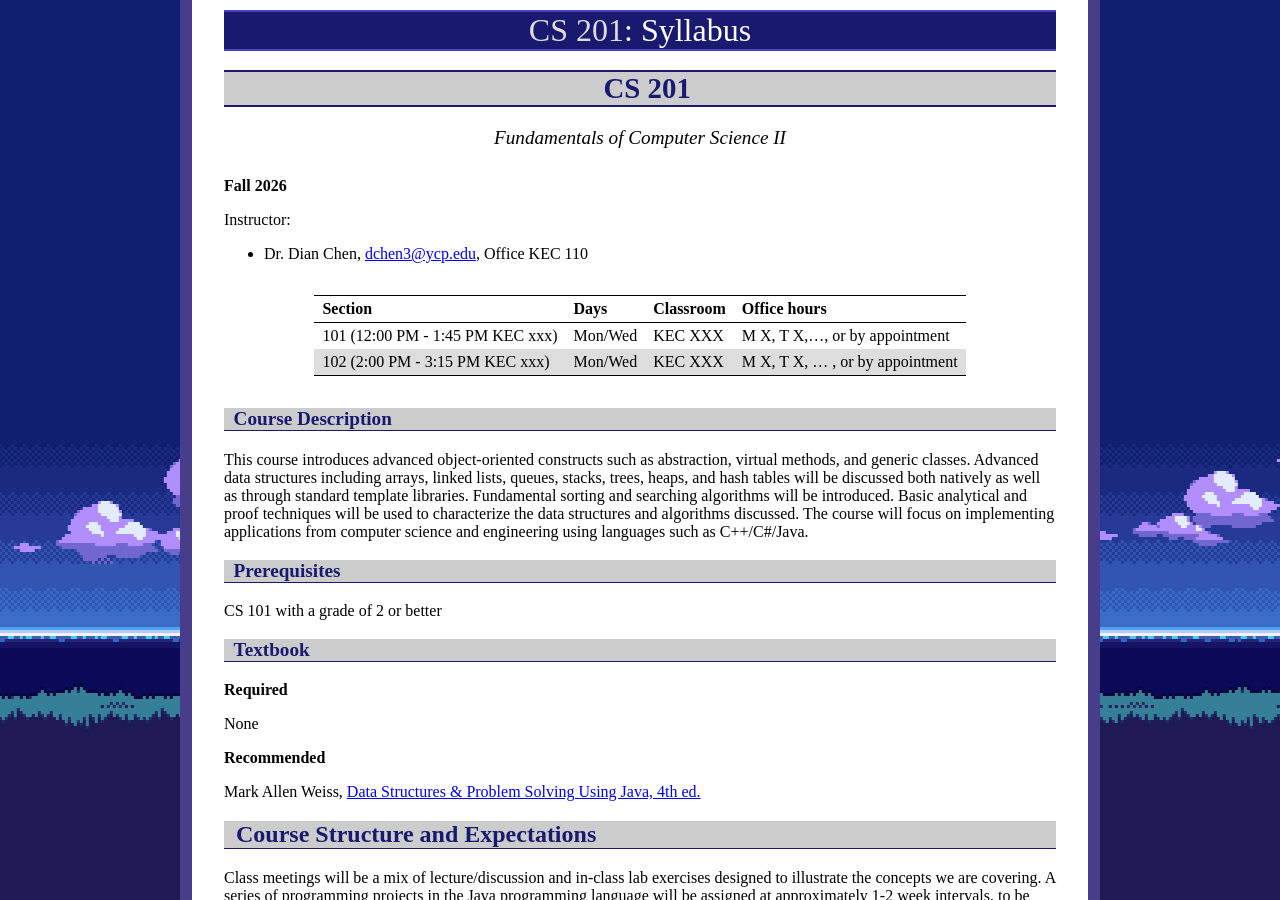
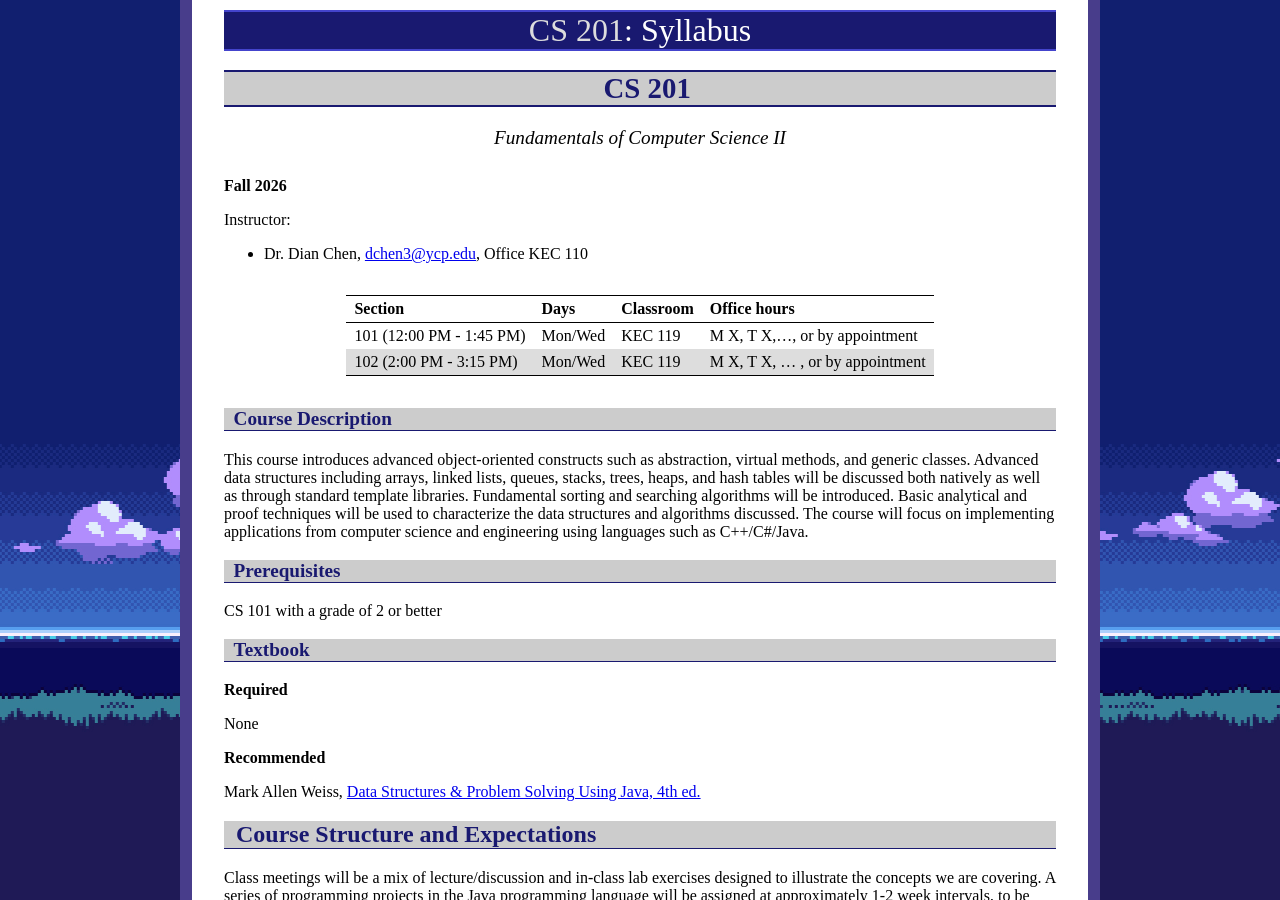
Before and after one commit to ycpcs/cs201-fall2026, a Jekyll site: the page built from syllabus.md, in a window 1280 px wide and 900 px high. Built offline with Jekyll 4.4.1, drawn with Linux system fonts in a browser that asks for light colours.

Commit message:
Update syllabus.md

```diff
--- a/syllabus.md
+++ b/syllabus.md
@@ -15,8 +15,8 @@ Instructor:
 
 > Section | Days | Classroom | Office hours
 > ---------- | ---------- | ------------ | ------------
-> 101 (12:00 PM - 1:45 PM KEC xxx) | Mon/Wed | KEC XXX | M X, T X,..., or by appointment
-> 102 (2:00 PM - 3:15 PM KEC xxx) | Mon/Wed | KEC XXX | M X, T X, ... , or by appointment
+> 101 (12:00 PM - 1:45 PM) | Mon/Wed | KEC 119 | M X, T X,..., or by appointment
+> 102 (2:00 PM - 3:15 PM) | Mon/Wed | KEC 119 | M X, T X, ... , or by appointment
 
 
 ### Course Description
```
